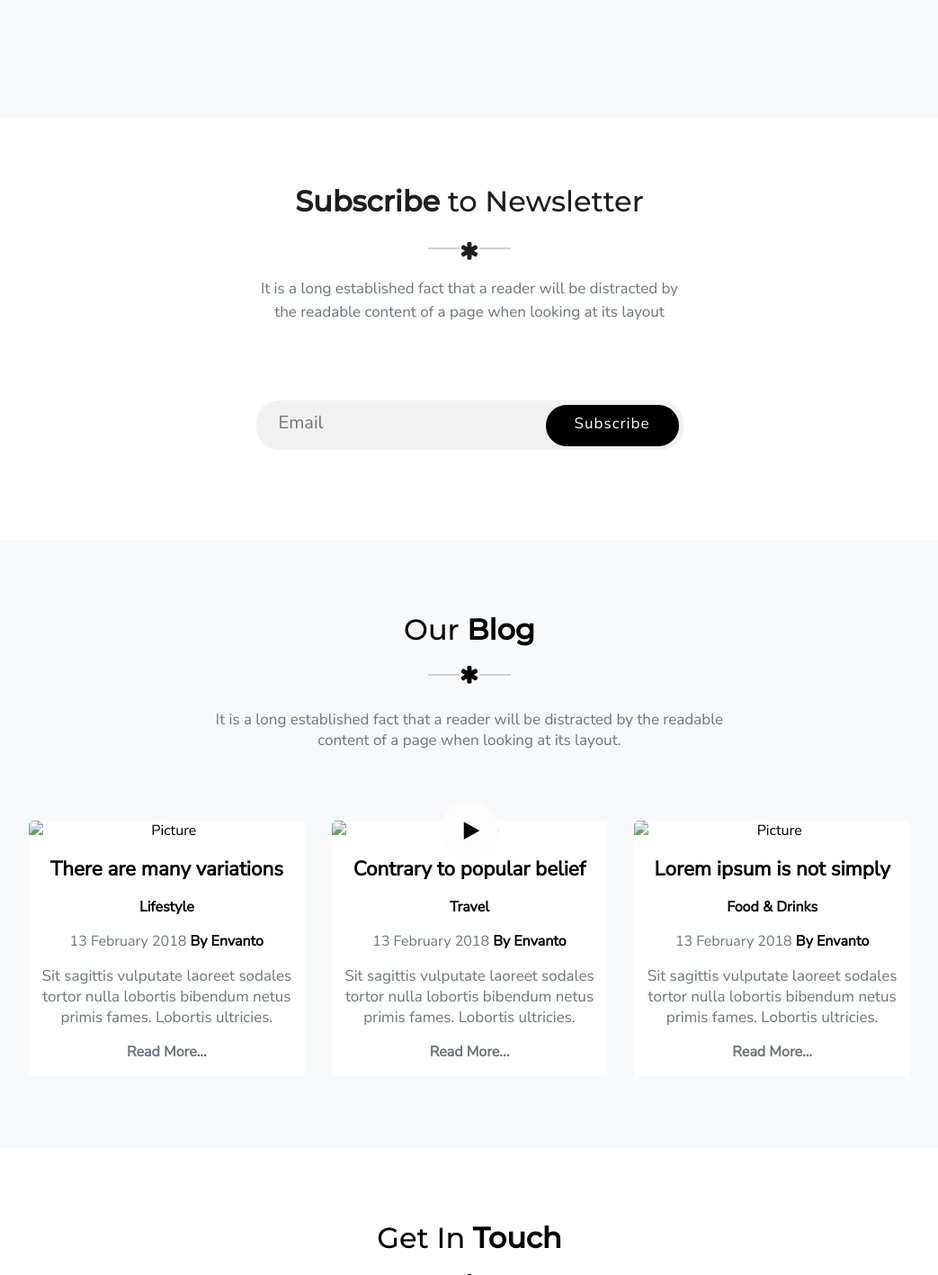
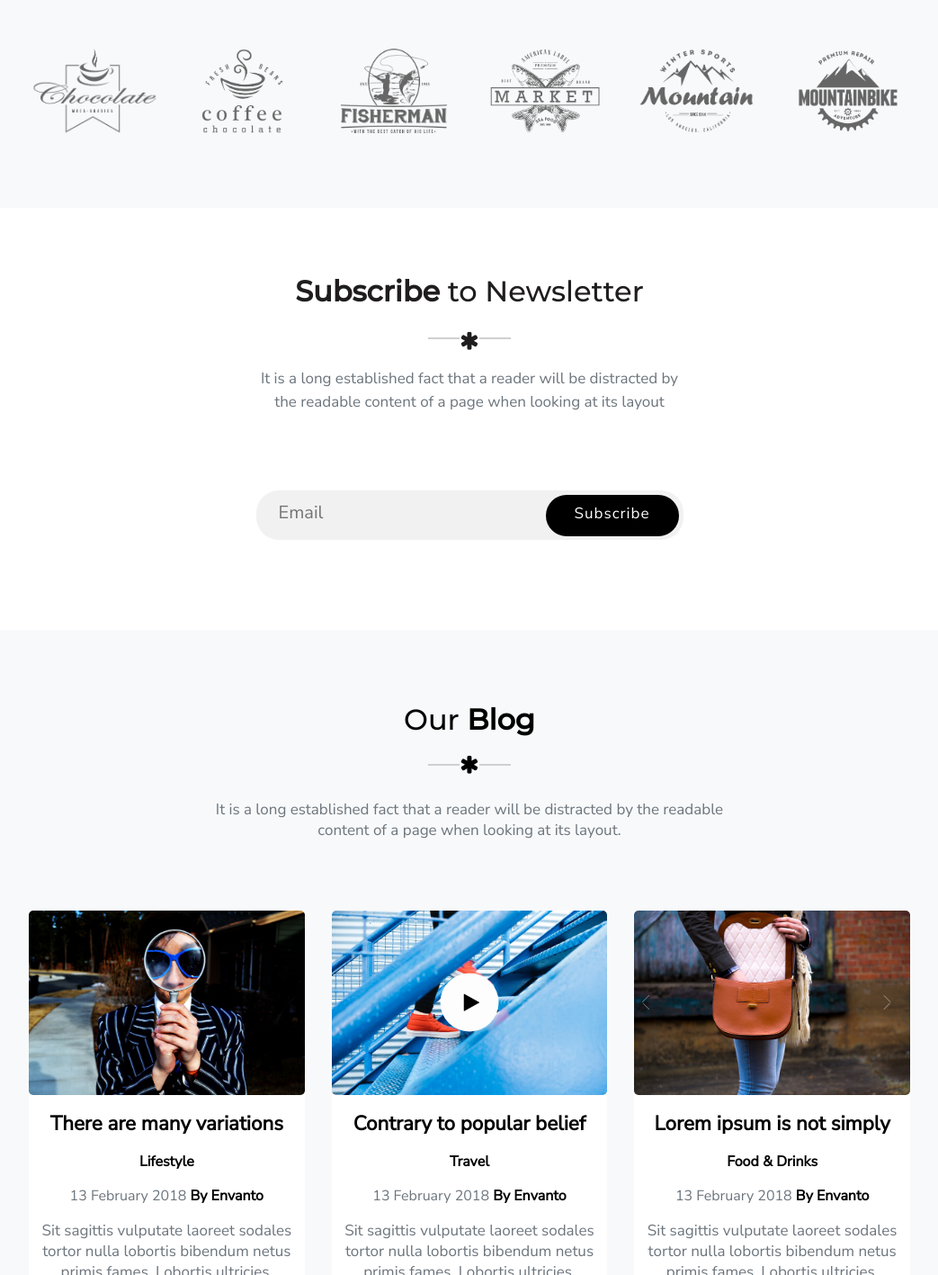
Before and after one commit to front-end-by-rimantas/19-grupe-portfolio-elvish, a website with bundled scripts: page index.html in a window 1280 px wide. Shown: the part 5646-7063 px from the top of the page at 90% size, without its empty margins (118-1161 px from the left). Built offline with nearby package versions, Linux system fonts and the light colour scheme; files whose address does not match are found by name; a web font is replaced by a local one.

Commit message:
img links changed

```diff
--- a/css/components/client.css
+++ b/css/components/client.css
@@ -1,7 +1,7 @@
 
     .clients {
         background-color: grey;
-        background-image: url(../../img/OurClient.jpg);
+        background-image: url(../../img/our_client.jpg);
         background-attachment: scroll;
         background-position: center center;
         background-size: cover;
--- a/css/components/hero-home.css
+++ b/css/components/hero-home.css
@@ -1,6 +1,6 @@
 .container.hero {
     background-color: black;
-    background-image: url(../../img/Hero/hero_main.jpg);
+    background-image: url(../../img/hero/hero_main.jpg);
     background-size: cover;
     background-position: center center;
     padding-top: 142px;
@@ -24,7 +24,7 @@
     left: 0;
     width: 100%;
     height: 100px;
-    background-image: url(../../img/Hero/hero_bottom_line.png);
+    background-image: url(../../img/hero/hero_bottom_line.png);
     background-repeat: no-repeat;
     background-size: 100% 100%;
     position: absolute;
--- a/css/components/hire.css
+++ b/css/components/hire.css
@@ -1,6 +1,6 @@
  .container.hire {
         background-color: grey;
-        background-image: url(../../img/Freelancer.jpg);
+        background-image: url(../../img/freelancer.jpg);
         background-attachment: scroll;
         background-position: center center;
         background-size: cover;
--- a/css/components/statistics.css
+++ b/css/components/statistics.css
@@ -1,6 +1,6 @@
 .container.stats {
     background-color: grey;
-    background-image: url(../../img/Statistics.jpg);
+    background-image: url(../../img/statistics.jpg);
     background-attachment: scroll;
     background-position: center center;
     background-size: cover;
--- a/index.html
+++ b/index.html
@@ -202,27 +202,27 @@
 
         <div class="row ">
             <div class="col-2 col-sm-12">
-                <img class="logo-image " src="./img/great-people/Chocolate.png" alt="">
+                <img class="logo-image " src="./img/great_people/great_people1.png" alt="">
             </div>
 
             <div class="col-2 col-sm-12">
-                <img class="logo-image" src="./img/great-people/Coffee.png" alt="">
+                <img class="logo-image" src="./img/great_people/great_people2.png" alt="">
             </div>
 
             <div class="col-2 col-sm-12">
-                <img class="logo-image" src="./img/great-people/Fisherman.png" alt="">
+                <img class="logo-image" src="./img/great_people/great_people3.png" alt="">
             </div>
 
             <div class=" col-2 col-sm-12">
-                <img class="logo-image" src="./img/great-people/Market.png" alt="">
+                <img class="logo-image" src="./img/great_people/great_people4.png" alt="">
             </div>
 
             <div class=" col-2 col-sm-12">
-                <img class="logo-image" src="./img/great-people/Mountain.png" alt="">
+                <img class="logo-image" src="./img/great_people/great_people5.png" alt="">
             </div>
 
             <div class="col-2 col-sm-12">
-                <img class="logo-image" src="./img/great-people/Mountainbike.png" alt="">
+                <img class="logo-image" src="./img/great_people/great_people6.png" alt="">
             </div>
 
         </div>
@@ -268,7 +268,7 @@
         <div class="row blogrow">
            <div class="col-4 col-sm-12">
                <div class="blogbox col-4 col-sm-12">
-                  <div class="blog_media" > <img  src="./img/Blog/Blog-1.jpg" alt="Picture"></div>
+                  <div class="blog_media" > <img  src="./img/blog/blog1.jpg" alt="Picture"></div>
                    <p class="firsttext"><a href="#">There are many variations</a></p>
                    <p class="secondtext"><a href="#">Lifestyle</a></p>
                    <p class="thirdtext">13 February 2018 <a href="#">By Envanto</a></p>
@@ -279,7 +279,7 @@
 
            <div class="col-4 col-sm-12">
                <div class="blogbox ">
-                  <div class="blog_media"> <img  src="./img/Blog/Blog-2.jpg" alt="Picture">
+                  <div class="blog_media"> <img  src="./img/blog/blog2.jpg" alt="Picture">
                    <a class="blogplay" href="https://vimeo.com/99025203" target="_blank"><i class="fa fa-play"></i></a>
                 </div>
 
@@ -294,7 +294,7 @@
 
            <div class="col-4 col-sm-12">
                <div class="blogbox ">
-                  <div class="blog_media" > <img  src="./img/Blog/blog-3.jpg" alt="Picture">
+                  <div class="blog_media" > <img  src="./img/blog/blog3.jpg" alt="Picture">
                     <a class="carousel-next" href="#" role="button"><span class="mbri-arrow-next" ></span></a>
                     <a class="carousel-prev" href="#" role="button"><span class="mbri-arrow-prev" ></span></a>
 
```
Also changed, not shown: img/great_people/great_people5.png (renamed from img/great_people/great_peoplen5.png), img/our_work/our_work1.jpg (renamed from img/our-work/our_work1.jpg), img/our_work/our_work2.jpg (renamed from img/our-work/our_work2.jpg), img/our_work/our_work3.jpg (renamed from img/our-work/our_work3.jpg), img/our_work/our_work4.jpg (renamed from img/our-work/our_work4.jpg), img/our_work/our_work5.jpg (renamed from img/our-work/our_work5.jpg), img/our_work/our_work6.jpg (renamed from img/our-work/our_work6.jpg).
